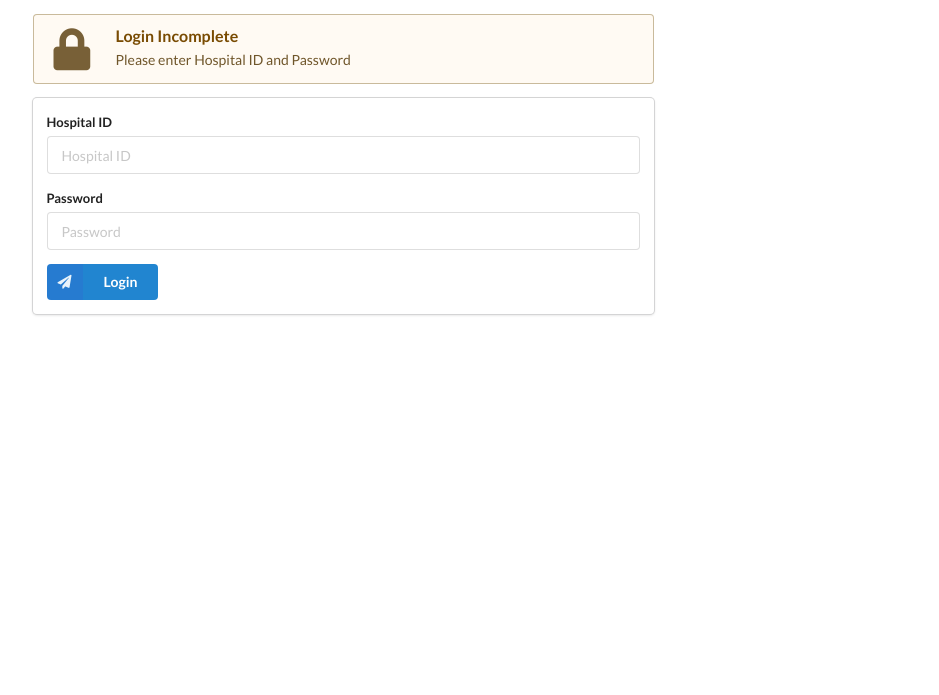
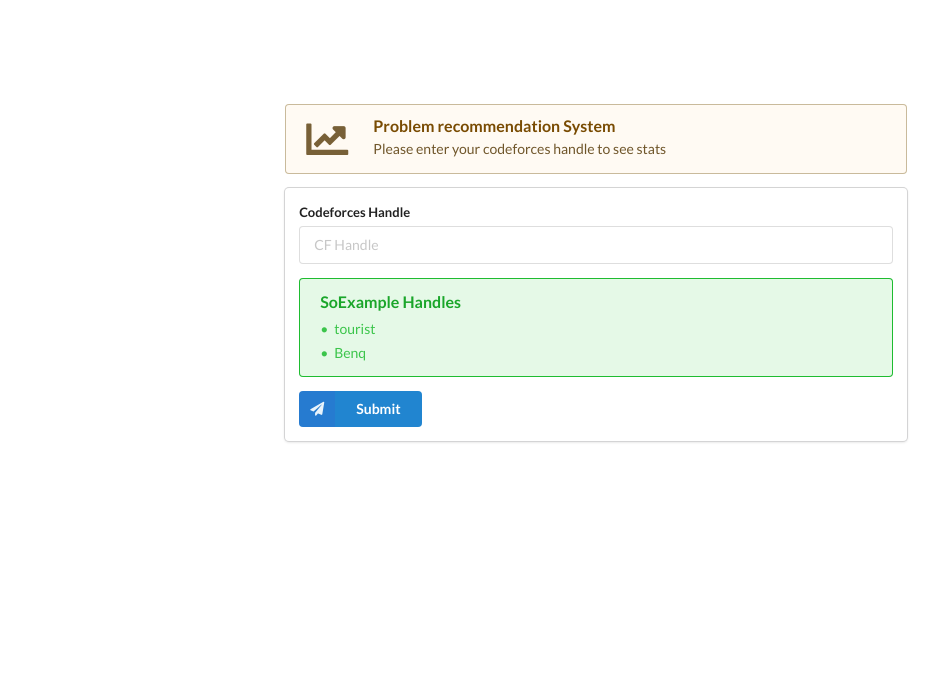
Before and after one commit to nikhraj/MinorProject, a Django app: page / in a window 1280 px wide. Shown: the top 695 px of the page, without its empty margins (44-983 px from the left). Before the commit the page ends 316 px from the top, so only its background shows below. Run offline with Django 3.2, Linux system fonts and the light colour scheme.

Commit message:
minor changes

```diff
--- a/templates/home.html
+++ b/templates/home.html
@@ -14,30 +14,33 @@
     />
   </head>
 <body>
-<div class="ui grid container middle aligned" style="margin-top:auto">
+<div class="ui centered grid container" style="margin-top:7%">
     <div class="nine wide column">
     <div class="ui icon warning message" id="message">
-        <i class="lock icon"></i>
+        <i class="chart line icon"></i>
         <div class="content">
             <div class="header">
-            Login Incomplete
+            Problem recommendation System
             </div>
-            <p>Please enter Hospital ID and Password</p>
+            <p>Please enter your codeforces handle to see stats</p>
         </div>
         </div>
     <div class="ui fluid card">
         <div class="content">
-        <form class="ui form" id="login" method="POST">
+        <form class="ui form" id="cf" method="POST">
         <div class="field">
-            <label>Hospital ID</label>
-            <input type="text" name="hospitalid" placeholder="Hospital ID">
+            <label>Codeforces Handle</label>
+            <input type="text" name="cfhandle" placeholder="CF Handle">
         </div>
-        <div class="field">
-            <label>Password</label>
-            <input type="password" name="pass" placeholder="Password">
-        </div>
+        <div class="ui green message">
+            <div class="header">SoExample Handles</div>
+            <ul class="list">
+              <li>tourist</li>
+              <li>Benq</li>
+            </ul>
+          </div>
          <button class="ui violet primary labeled icon button" type="submit">
-            <i class="paper plane icon" style="background-color: rgba(100, 31, 211, 0.089);"></i>Login
+            <i class="paper plane icon" style="background-color: rgba(100, 31, 211, 0.089);"></i>Submit
          </button>
         </form>
         </div>
```
